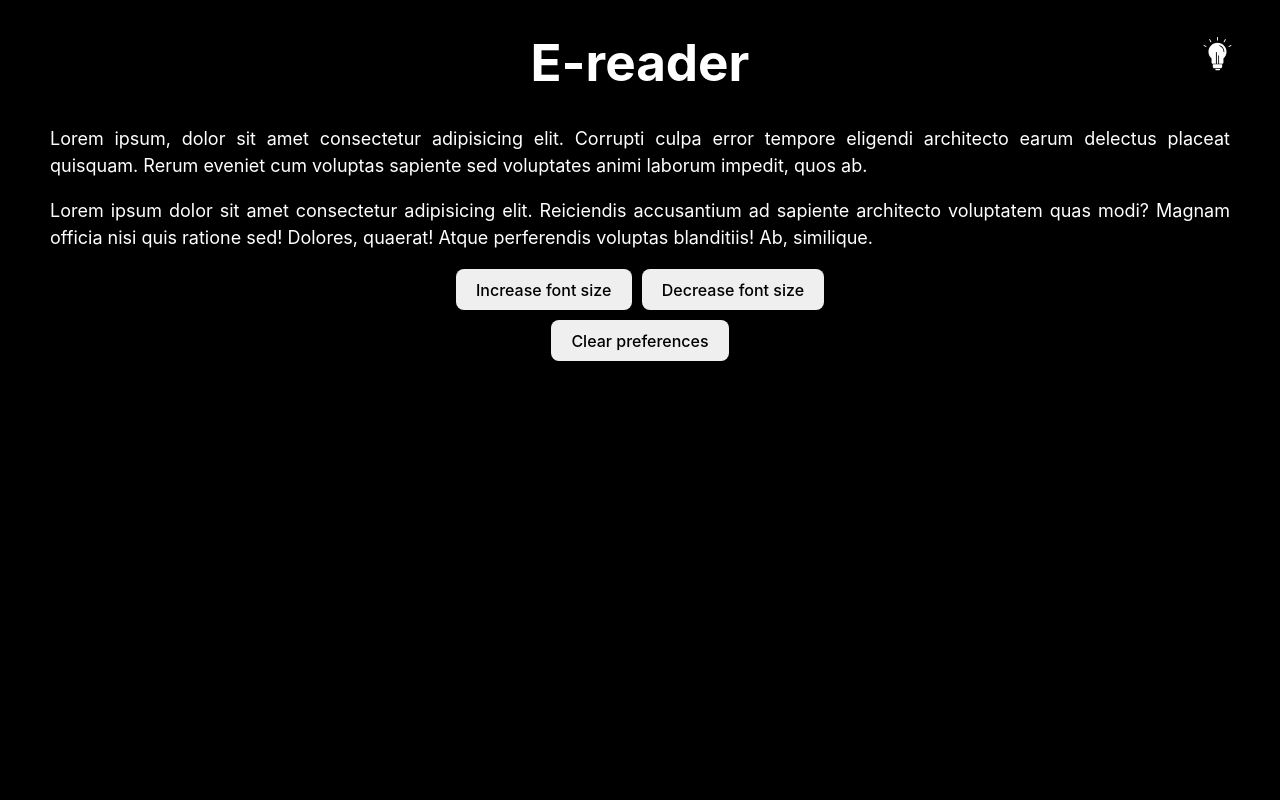
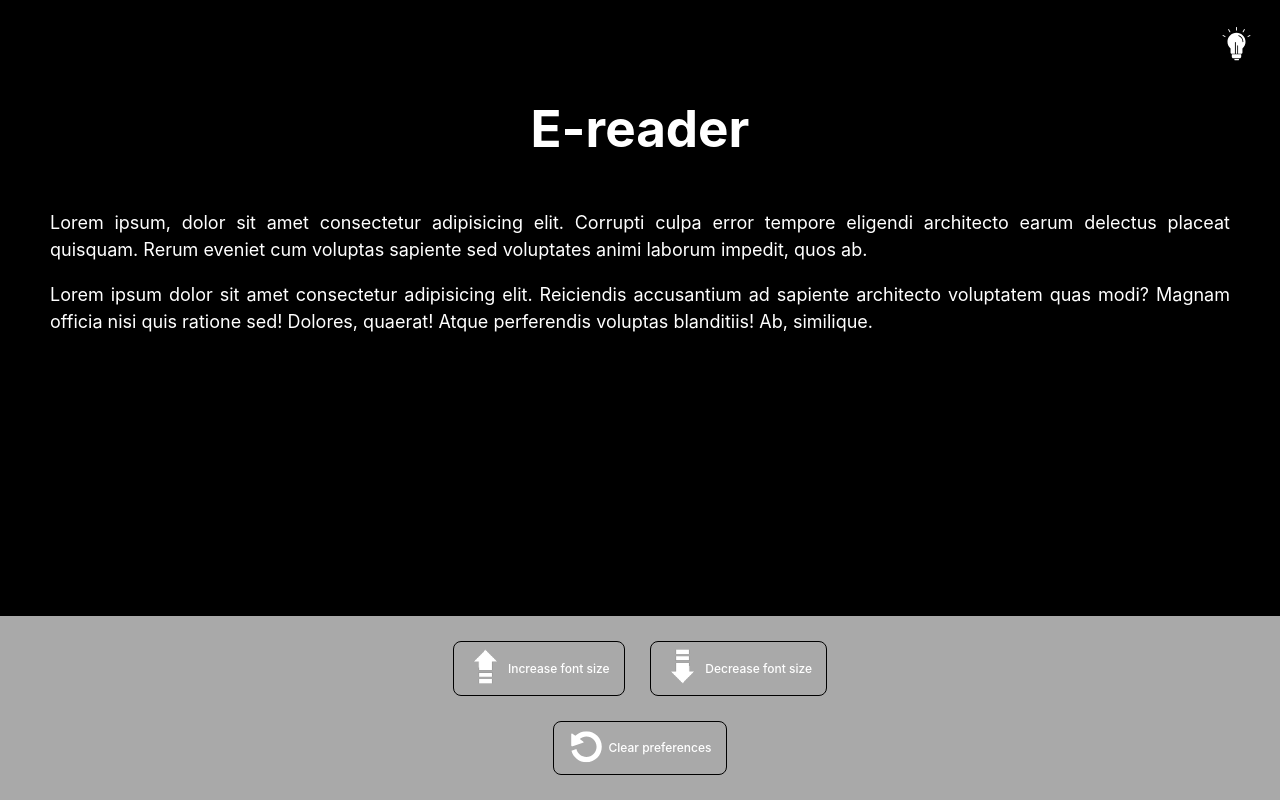
Before and after one commit to biancashiromoto/eReader, a React (Vite) app: page / in a window 1280 px wide. Built offline with nearby package versions, Linux system fonts and the light colour scheme.

Commit message:
style: Style buttons

```diff
--- a/src/App.css
+++ b/src/App.css
@@ -15,27 +15,47 @@
 
 .text-display {
   text-align: justify;
-  margin: 0 50px;
+  margin: auto 50px;
+  padding-bottom: 25vh;
+  position: relative;
+  overflow-y: scroll;
 }
 
 .buttons-container {
   align-items: center;
+  background-color: darkgray;
+  bottom: 0;
   display: flex;
   flex-direction: column;
-  gap: 10px;
+  gap: 25px;
+  height: max-content;
   justify-content: center;
+  padding: 25px 0;
+  position: fixed;
+  width: 100%;
+}
+
+button {
+  align-items: center;
+  background-color: unset;
+  color: inherit;
+  display: flex;
+  gap: 5px;
+  justify-content: center;
+  width: max-content;
 }
 
 .font-size-buttons {
+  align-items: center;
   display: flex;
-  gap: 10px;
+  justify-content: space-between;
+  gap: 25px;
 }
 
 .toggle-mode-button {
   background-color: unset;
-  position: absolute;
-  right: 25px;
-  top: 25px;
+  margin: 25px 25px auto auto;
+  padding: 0;
 }
 
 .toggle-mode-button-light::before {
@@ -45,3 +65,38 @@
 .toggle-mode-button-dark::before {
   content: url("./assets/images/dark-mode.svg");
 }
+
+.clear-preferences-button {
+  background-color: unset;
+  border: solid 1px black;
+  font-size: .75rem;
+}
+
+.clear-preferences-button-light::before {
+  content: url("./assets/images/clear-light.svg");
+}
+
+.clear-preferences-button-dark::before {
+  content: url("./assets/images/clear-dark.svg");
+}
+
+.font-size-button {
+  border: solid 1px black;
+  font-size: .75rem;
+}
+
+.increase-font-size-button-light::before {
+  content: url("./assets/images/arrow-up-light.svg");
+}
+
+.increase-font-size-button-dark::before {
+  content: url("./assets/images/arrow-up-dark.svg");
+}
+
+.decrease-font-size-button-light::before {
+  content: url("./assets/images/arrow-down-light.svg");
+}
+
+.decrease-font-size-button-dark::before {
+  content: url("./assets/images/arrow-down-dark.svg");
+}
```
